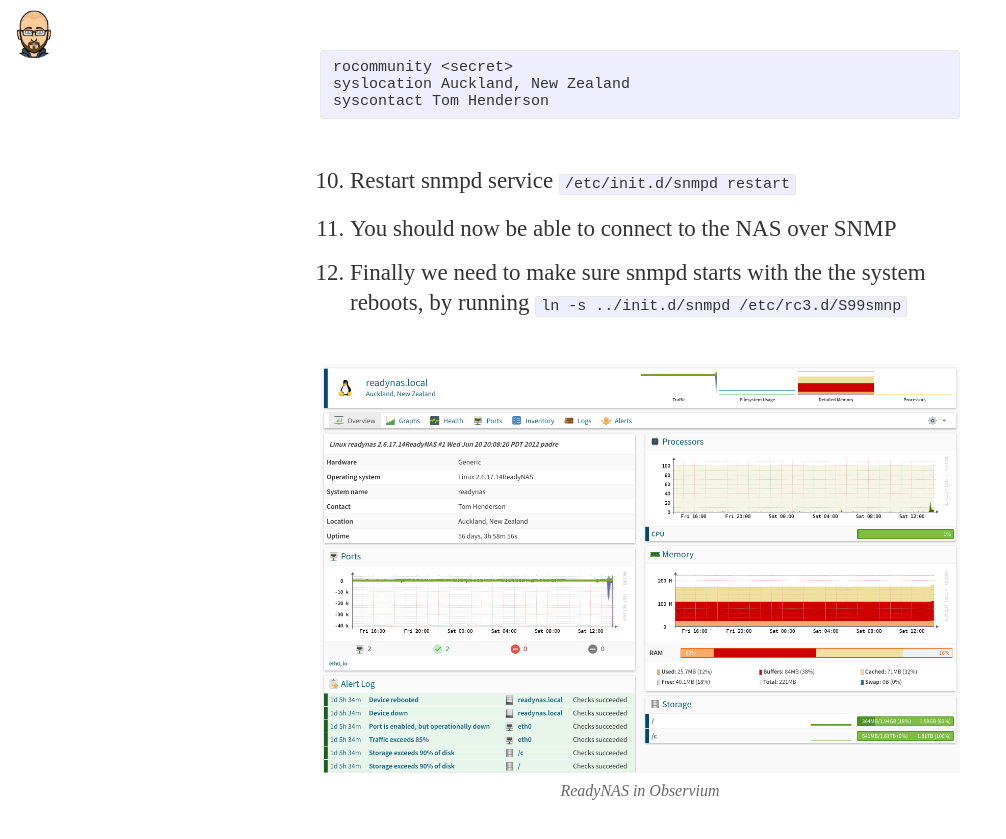
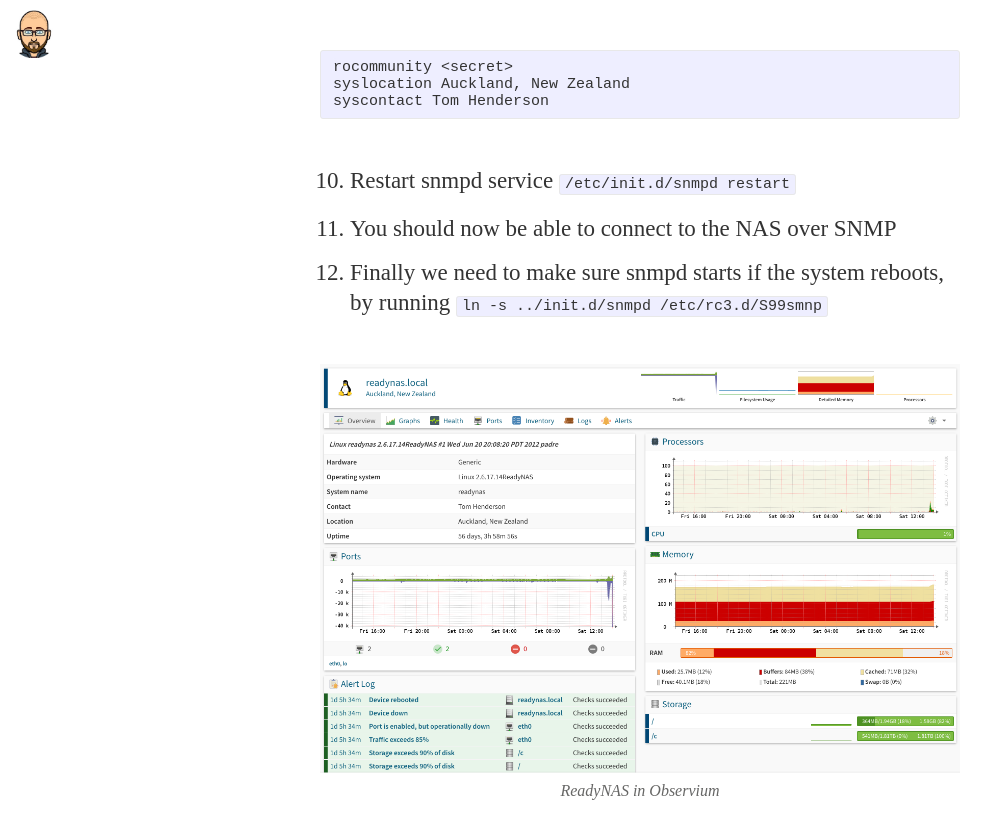
Before and after one commit to tom-henderson/tom-henderson.github.io, a Jekyll site: the page built from _posts/2018-02-10-readynas.md, in a window 1280 px wide and 900 px high, scrolled down 835 px. Shown: the top 839 px of the window, without its empty margins (0-1006 px from the left). Built offline with Jekyll 4.4.1, drawn with Linux system fonts in a browser that asks for light colours; nearby versions of some CDN libraries; some web fonts are replaced.

Commit message:
Fix typo

```diff
--- a/_posts/2018-02-10-readynas.md
+++ b/_posts/2018-02-10-readynas.md
@@ -24,6 +24,6 @@
 {:start="10"}
 10. Restart snmpd service `/etc/init.d/snmpd restart`
 11. You should now be able to connect to the NAS over SNMP
-12. Finally we need to make sure snmpd starts with the the system reboots, by running `ln -s ../init.d/snmpd /etc/rc3.d/S99smnp`
+12. Finally we need to make sure snmpd starts if the system reboots, by running `ln -s ../init.d/snmpd /etc/rc3.d/S99smnp`
 
 ![ReadyNAS in Observium](/assets/images/posts/readynas_snmp.png)
```
